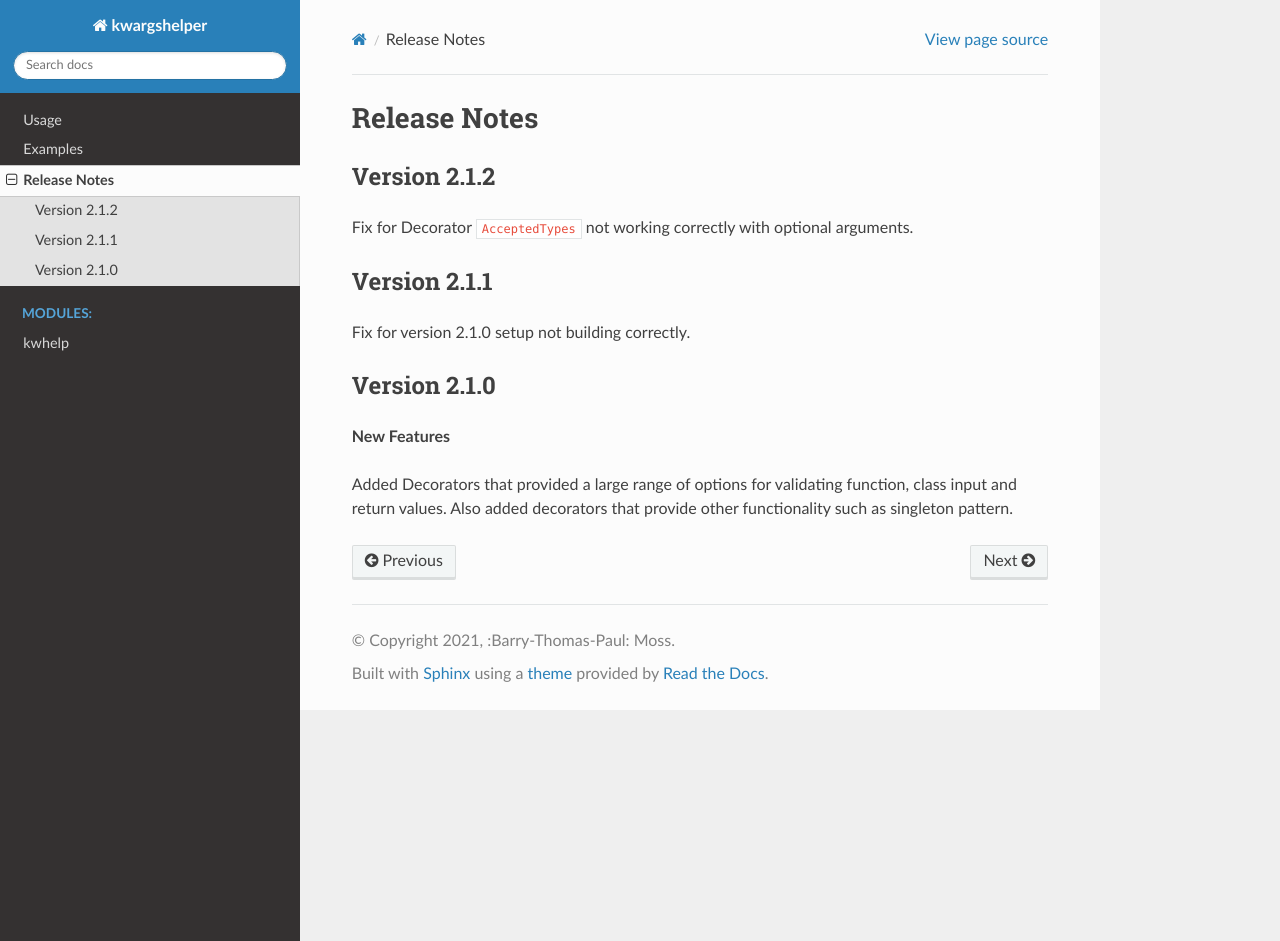
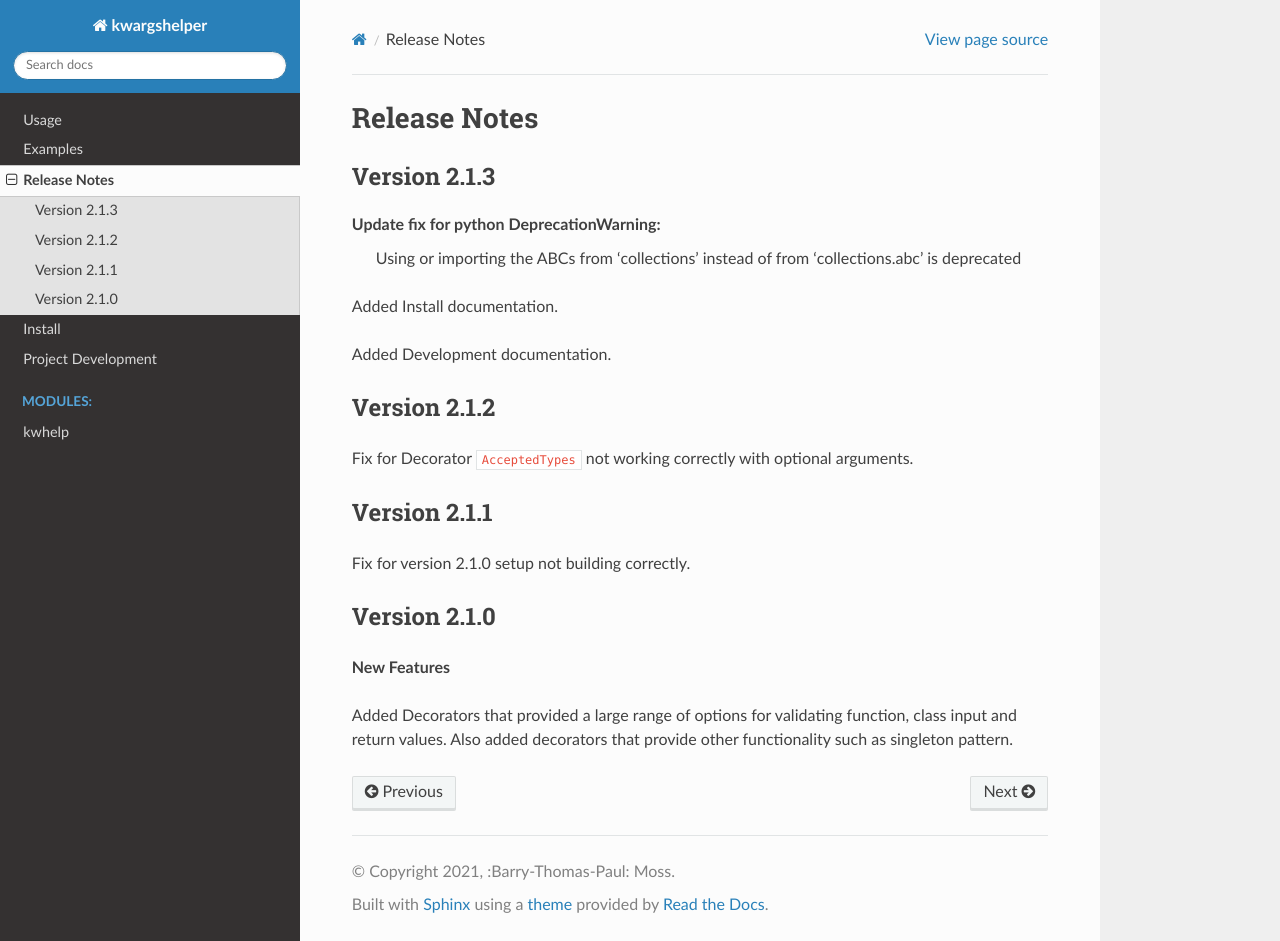
Before and after one commit to Amourspirit/python-kwargshelper, a Sphinx documentation site: the page built from docs/source/release.rst, in a window 1280 px wide and 941 px high. Built offline with Sphinx 7.4.7 and the Read the Docs theme 2.0.0, drawn with Linux system fonts in a browser that asks for light colours; pages that are not in the unit, such as notebooks, are missing from menus.

Commit message:
2.1.3 (#23)

```diff
--- a/docs/index.rst
+++ b/docs/index.rst
@@ -16,6 +16,8 @@ TOC
    source/general/rules
    source/example/index
    source/release
+   source/install
+   source/development
 
 .. toctree::
    :caption: Modules:
--- a/docs/source/release.rst
+++ b/docs/source/release.rst
@@ -1,5 +1,16 @@
 Release Notes
 =============
+
+Version 2.1.3
+-------------
+
+Update fix for python DeprecationWarning:
+    Using or importing the ABCs from 'collections'
+    instead of from 'collections.abc' is deprecated
+
+Added Install documentation.
+
+Added Development documentation.
 
 Version 2.1.2
 -------------
--- a/environment.yml
+++ b/environment.yml
@@ -10,11 +10,12 @@ dependencies:
   - babel=2.9.1=pyh44b312d_0
   - bleach=4.1.0=pyhd8ed1ab_0
   - brotlipy=0.7.0=py39h3811e60_1001
-  - ca-certificates=2021.5.30=ha878542_0
+  - ca-certificates=2021.10.8=ha878542_0
   - cffi=1.14.6=py39h4bc2ebd_1
   - chardet=4.0.0=py39hf3d152e_1
   - cmarkgfm=0.6.0=py39h3811e60_0
   - colorama=0.4.4=pyh9f0ad1d_0
+  - coverage=6.1.1=py39h3811e60_0
   - cryptography=3.4.7=py39hbca0aa6_0
   - dbus=1.13.6=h48d8840_2
   - docutils=0.17.1=py39hf3d152e_0
@@ -71,6 +72,7 @@ dependencies:
   - sqlite=3.36.0=h9cd32fc_2
   - tk=8.6.11=h27826a3_1
   - toml=0.10.2=pyhd8ed1ab_0
+  - tomli=1.2.2=pyhd8ed1ab_0
   - tqdm=4.62.3=pyhd8ed1ab_0
   - twine=3.4.2=pyhd8ed1ab_0
   - tzdata=2021b=he74cb21_0
@@ -92,7 +94,7 @@ dependencies:
     - python-jsonrpc-server==0.3.4
     - pyyaml==5.4.1
     - snooty-lextudio==1.11.4.dev0
-    - sphinx_rtd_theme=1.0.0
+    - sphinx-rtd-theme==1.0.0
     - typing-extensions==3.10.0.2
     - ujson==1.35
     - watchdog==1.0.2
--- a/kwhelp/__init__.py
+++ b/kwhelp/__init__.py
@@ -7,7 +7,7 @@ from .exceptions import CancelEventError, ReservedAttributeError, RuleError
 from typing import Iterable, List, Optional, Callable
 from collections import UserList
 from typing import Any, Dict, List, Optional, Set, Callable, Union
-VERSION = __version__ = '2.1.2'
+VERSION = __version__ = '2.1.3'
 
 # region class HelperArgs
 
```
Also changed, not shown: docs/source/development.rst (added, +17 -0 lines), docs/source/install.rst (added, +33 -0 lines), 2 other files.
